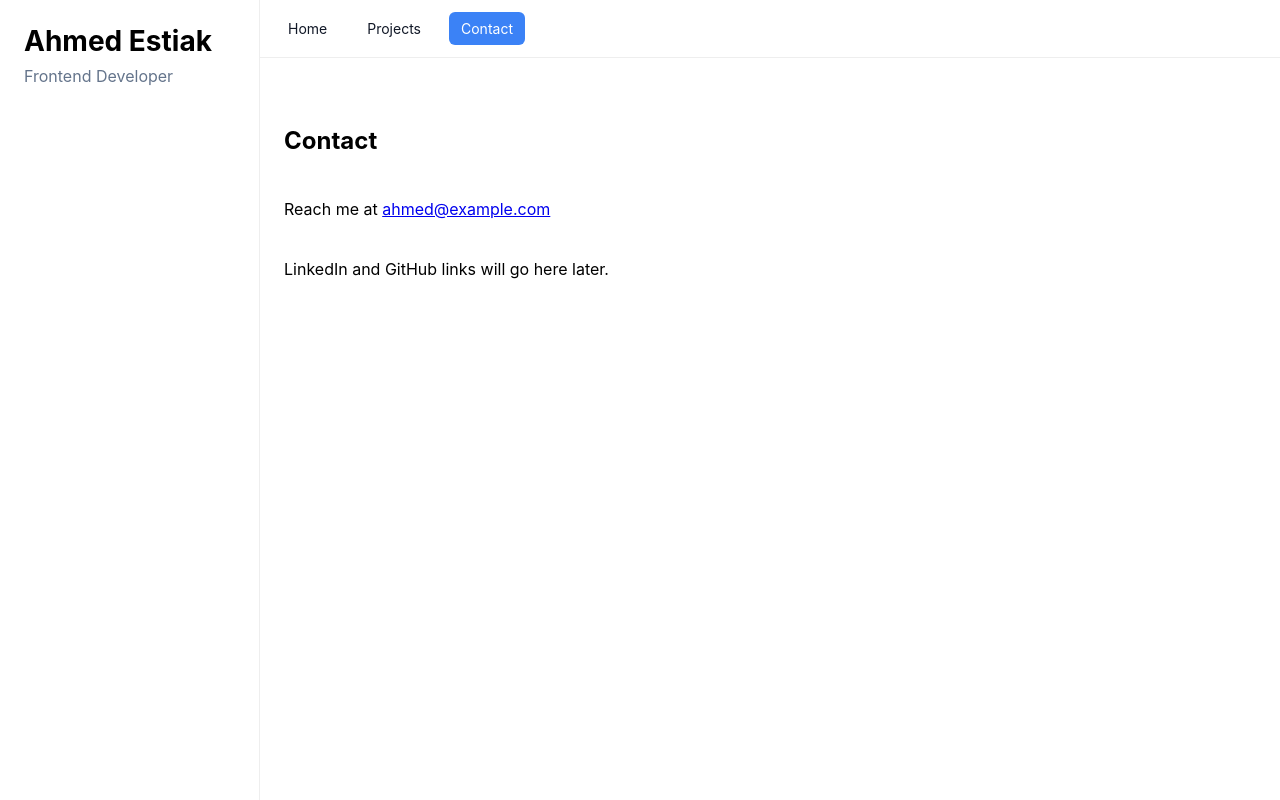
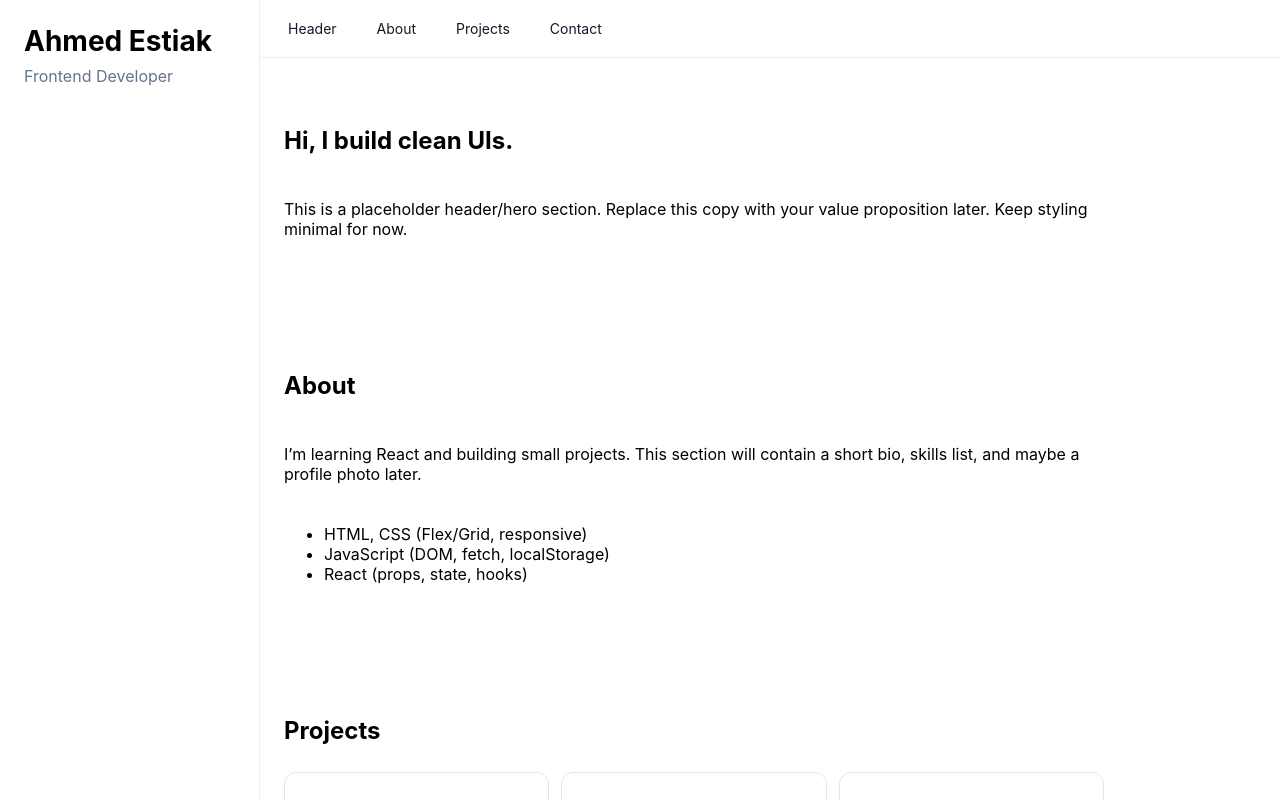
Before and after one commit to Ahmed-Estiak/react-js-journey, a React (Create React App) app in the folder my-cv/cv/: page /contact in a window 1280 px wide. Shown: the top 800 px of the page. Built offline with nearby package versions, Linux system fonts and the light colour scheme.

Commit message:
latest not good 0.2

```diff
--- a/my-cv/cv/src/App.js
+++ b/my-cv/cv/src/App.js
@@ -8,8 +8,44 @@ import About from "./sections/About";
 import Projects from "./sections/Projects";
 import Contact from "./sections/Contact";
 import {BrowserRouter, Routes, Route, Link } from "react-router-dom";
+import { useEffect } from "react";
 
-function HomePage(){
+export default function App({ scrollTo }) {
+  // 🔽 NEW: if route is /projects or /contact, auto-scroll those sections
+  useEffect(() => {
+    if (!scrollTo) return;
+    const el = document.getElementById(scrollTo);
+    if (el) el.scrollIntoView({ behavior: "smooth", block: "start" });
+  }, [scrollTo]);
+
+  return (
+    <div className="layout">
+      <aside className="sidebar">
+        <Sidebar />
+      </aside>
+
+      <main className="content">
+        <TopNav />
+        <section id="header" className="section"><Hero /></section>
+        <section id="about" className="section"><About /></section>
+        <section id="projects" className="section"><Projects /></section>
+        <section id="contact" className="section"><Contact /></section>
+      </main>
+    </div>
+  );
+}
+
+
+
+
+
+
+
+
+
+
+
+/*function HomePage(){
   return(
     <>
     <section id="header" className="section"><Hero /></section>
@@ -39,18 +75,18 @@ export default function App() {
   return (
     <BrowserRouter>
     <div className="layout">
-{/* Left fixed/ sticky sidebar (your name) */}
+{/* Left fixed/ sticky sidebar (your name) */ /*}
 <aside className="sidebar">
 <Sidebar />
 </aside>
 
 
-{/* Right content area with nav + sections */}
+{/* Right content area with nav + sections */ /*}
 <main className="content">
 <TopNav />
 
 
-{/* Sections with IDs for smooth scroll targets */}
+{/* Sections with IDs for smooth scroll targets */ /*}
     <Routes>
       <Route path="/" element={<HomePage />} />
       <Route path="/projects" element={<ProjectsPage />} />
@@ -61,3 +97,4 @@ export default function App() {
 </BrowserRouter>
   );
 }
+  */
--- a/my-cv/cv/src/components/TopNav.jsx
+++ b/my-cv/cv/src/components/TopNav.jsx
@@ -1,7 +1,40 @@
 import React from "react";
 import {Link, useLocation} from "react-router-dom";
 
-const navLinks = [
+const links = [
+  { id: "header", label: "Header", type: "hash" },
+  { id: "about", label: "About", type: "hash" },
+  { id: "projects", label: "Projects", type: "route" },
+  { id: "contact", label: "Contact", type: "route" },
+];
+
+export default function TopNav() {
+  const handleHash = (e, id) => {
+    e.preventDefault();
+    const el = document.getElementById(id);
+    if (el) el.scrollIntoView({ behavior: "smooth", block: "start" });
+  };
+
+  return (
+    <nav className="topnav" aria-label="Section Navigation">
+      {links.map((l) =>
+        l.type === "hash" ? (
+          <a key={l.id} href={`#${l.id}`} onClick={(e) => handleHash(e, l.id)}>
+            {l.label}
+          </a>
+        ) : (
+          // route links jump to /projects or /contact (App will auto-scroll)
+          <Link key={l.id} to={`/${l.id}`}>
+            {l.label}
+          </Link>
+        )
+      )}
+    </nav>
+  );
+}
+
+
+/*const navLinks = [
   {path: "/", label: "Home"},
   {path: "/projects", label: "Projects"},
   {path: "/contact", label: "Contact"},
@@ -51,4 +84,4 @@ return (
 </nav>
 );
 }
-*/ }
+*/ /* } */
--- a/my-cv/cv/src/index.js
+++ b/my-cv/cv/src/index.js
@@ -3,11 +3,19 @@ import ReactDOM from 'react-dom/client';
 import './index.css';
 import App from './App';
 import reportWebVitals from './reportWebVitals';
+import { BrowserRouter, Routes, Route } from 'react-router-dom';
 
 const root = ReactDOM.createRoot(document.getElementById('root'));
 root.render(
   <React.StrictMode>
-    <App />
+    <BrowserRouter>
+      {/* We reuse the SAME App, but pass a prop to auto-scroll to a section */}
+      <Routes>
+        <Route path="/" element={<App />} />
+        <Route path="/projects" element={<App scrollTo="projects" />} />
+        <Route path="/contact" element={<App scrollTo="contact" />} />
+      </Routes>
+    </BrowserRouter>
   </React.StrictMode>
 );
 
```
